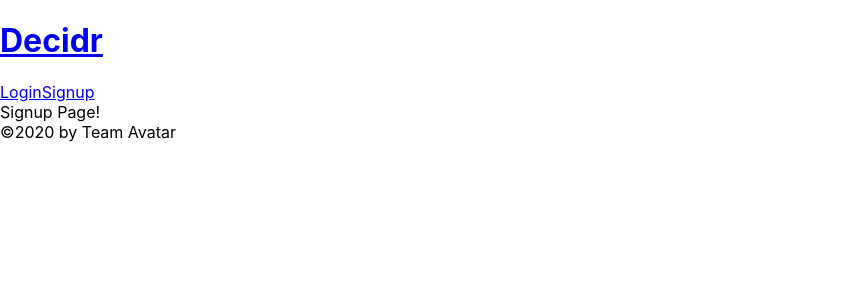
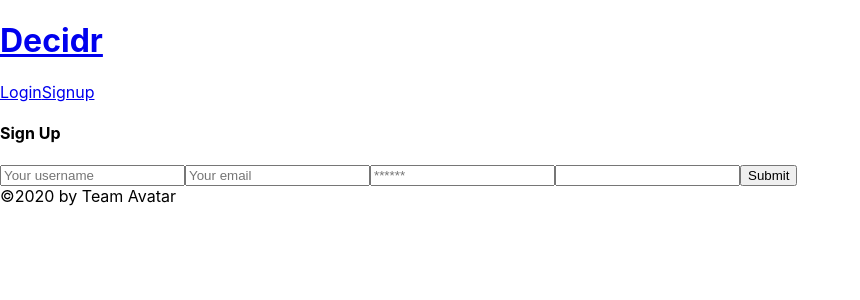
Before and after one commit to KRAY306090/decision-maker, a React (Create React App) app in the folder client/: page /signup in a window 1280 px wide. Shown: the top 300 px of the page, without its empty margins (0-860 px from the left). Built offline with nearby package versions, Linux system fonts and the light colour scheme.

Commit message:
signup tester

```diff
--- a/client/src/pages/Signup.js
+++ b/client/src/pages/Signup.js
@@ -1,11 +1,89 @@
-import React from 'react';
+import React, { useState } from 'react';
+import { useMutation } from '@apollo/react-hooks';
+import { ADD_USER } from '../utils/mutations';
+import Auth from '../utils/auth';
 
 const Signup = () => {
-    return (
-        <main>
-            <div>Signup Page!</div>
-        </main>
-    );
-}
+  const [formState, setFormState] = useState({ username: '', email: '', password: '', avatar: '' });
+  const [addUser, { error }] = useMutation(ADD_USER);
+
+  // update state based on form input changes
+  const handleChange = (event) => {
+    const { name, value } = event.target;
+
+    setFormState({
+      ...formState,
+      [name]: value,
+    });
+  };
+
+  // submit form
+  const handleFormSubmit = async (event) => {
+    event.preventDefault();
+
+    try {
+      const { data } = await addUser({
+        variables: { ...formState }
+      });
+      console.log("Success!!!!!!");
+     Auth.login(data.addUser.token);
+    } catch (e) {
+      console.log(e)
+    }
+  };
+
+  return (
+    <main className='flex-row justify-center mb-4'>
+      <div className='col-12 col-md-6'>
+        <div className='card'>
+          <h4 className='card-header'>Sign Up</h4>
+          <div className='card-body'>
+            <form onSubmit={handleFormSubmit}>
+              <input
+                className='form-input'
+                placeholder='Your username'
+                name='username'
+                type='username'
+                id='username'
+                value={formState.username}
+                onChange={handleChange}
+              />
+              <input
+                className='form-input'
+                placeholder='Your email'
+                name='email'
+                type='email'
+                id='email'
+                value={formState.email}
+                onChange={handleChange}
+              />
+              <input
+                className='form-input'
+                placeholder='******'
+                name='password'
+                type='password'
+                id='password'
+                value={formState.password}
+                onChange={handleChange}
+              />
+              <input
+                className='form-input'
+                name='avatar'
+                type='avatar'
+                id='avatar'
+                value={formState.avatar}
+                onChange={handleChange}
+              />
+              <button className='btn d-block w-100' type='submit'>
+                Submit
+              </button>
+            </form>
+            {error && <div>Sign up failed</div>}
+          </div>
+        </div>
+      </div>
+    </main>
+  );
+};
 
 export default Signup;
--- /dev/null
+++ b/client/src/utils/mutations.js
@@ -0,0 +1,25 @@
+import gql from 'graphql-tag'
+
+export const ADD_USER = gql`
+    mutation addUser($username: String!, $email: String!, $password: String!, $avatar: String!) {
+        addUser(username: $username, email: $email, password: $password, avatar: $avatar) {
+            token
+            user {
+                _id
+                username
+            }
+        }
+    }
+`;
+
+export const LOGIN_USER = gql`
+    mutation login($email: String!, $password: String!) {
+        login(email: $email, password: $password) {
+            token
+            user {
+                _id
+                username
+            }
+        }
+    }
+`;
```
Also changed, not shown: client/src/utils/queries.js (added).
